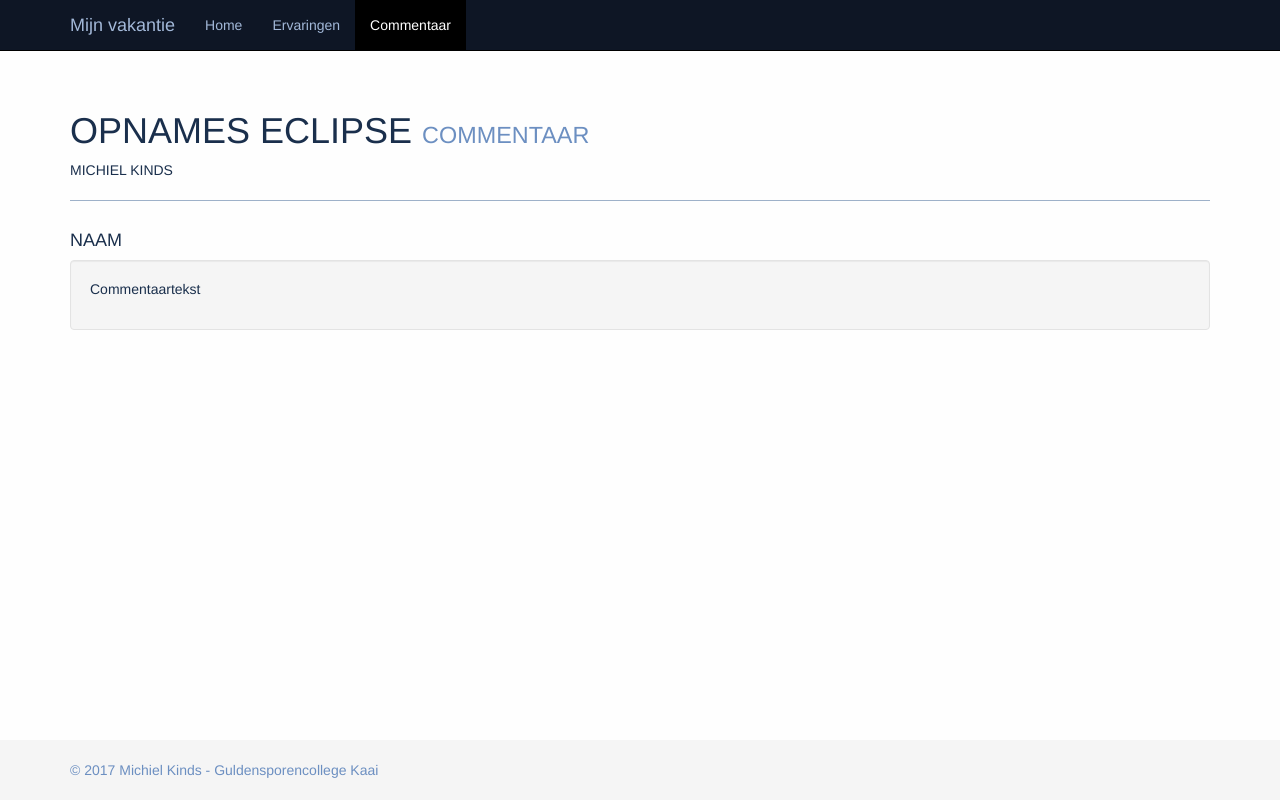
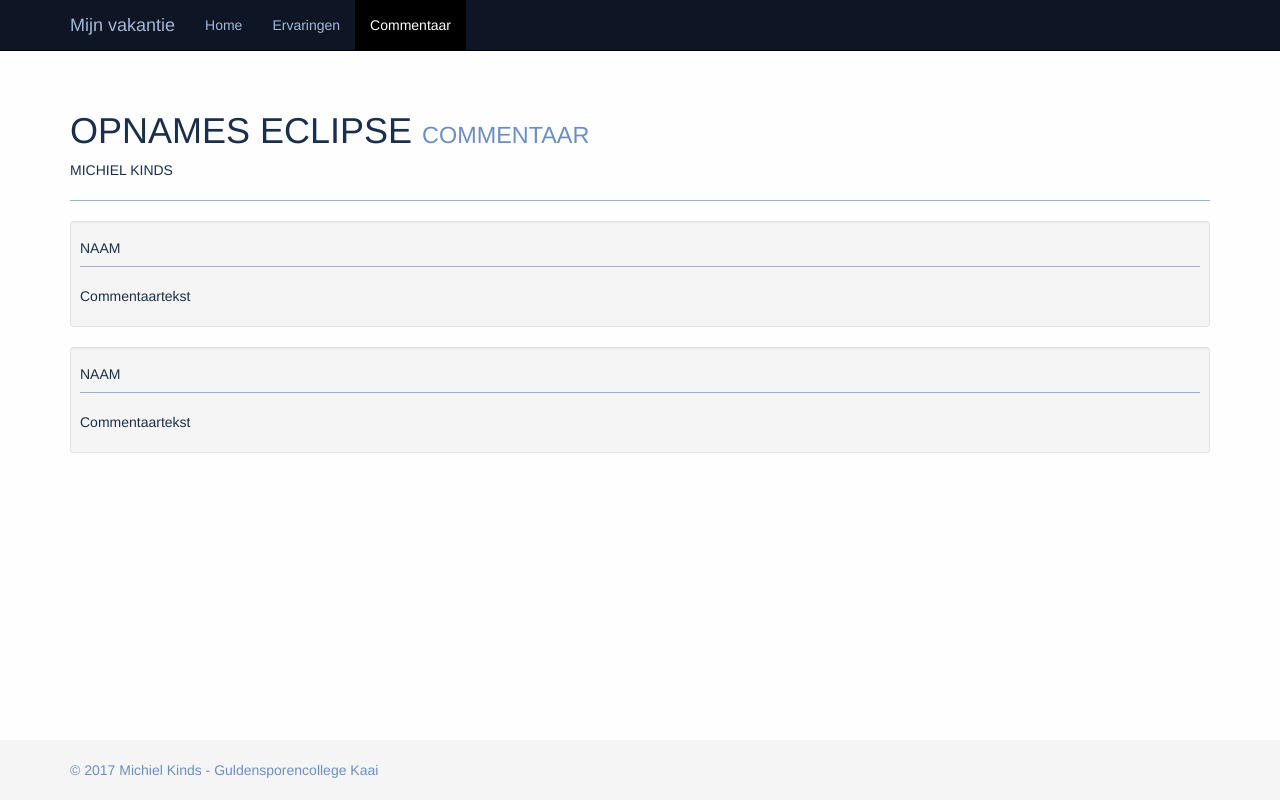
Before and after one commit to michielkinds/team_2_michielkinds, a plain HTML site: page WebContent/commentaar.html in a window 1280 px wide. Drawn offline with nearby package versions, Linux system fonts and the light colour scheme.

Commit message:
Commentaar afgewerkt + favicon toegevoegd

```diff
--- a/WebContent/commentaar.html
+++ b/WebContent/commentaar.html
@@ -4,6 +4,7 @@
 <meta charset="UTF-8">
 <meta http-equiv="X-UA-Compatible" content="IE=Edge">
 <meta name="viewport" content="width=device-width, initial-scale=1.0">
+<link rel="shortcut icon" href="favicon.ico" type="image/ico">
 <link rel="stylesheet" href="css/bootstrap.css" type="text/css">
 <link rel="stylesheet" href="css/lavish-bootstrap.css" type="text/css">
 <link rel="stylesheet" href="css/style.css" type="text/css">
@@ -53,8 +54,16 @@
 
 		<div class="row">
 			<div class="col-xs-12">
-				<h4>Naam</h4>
-				<div class="well well-small">
+				<div class="well well-sm">
+					<h5>Naam</h5>
+					<hr>
+					<p>Commentaartekst</p>
+				</div>
+			</div>
+			<div class="col-xs-12">
+				<div class="well well-sm">
+					<h5>Naam</h5>
+					<hr>
 					<p>Commentaartekst</p>
 				</div>
 			</div>
--- a/WebContent/css/style.css
+++ b/WebContent/css/style.css
@@ -8,12 +8,15 @@
 	background-position: center center;
 	cursor: pointer;
 }
+
 .text {
 	margin-top: 15px;
 	margin-bottom: 15px;
-
 }
 
+hr {
+	margin-top: 0px;
+}
 
 .mdv1 {
 	background-image: url("../img/mdv1.jpg");
@@ -47,7 +50,6 @@
 	background-image: url("../img/sh4.jpg");
 }
 
-
 body {
 	margin-bottom: 60px;
 }
```
Also changed, not shown: WebContent/ervaringen.html (+3 -2 lines), WebContent/index.html (+2 -0 lines), WebContent/favicon.ico (added). Lines whose indentation alone changed are shown as unchanged.
